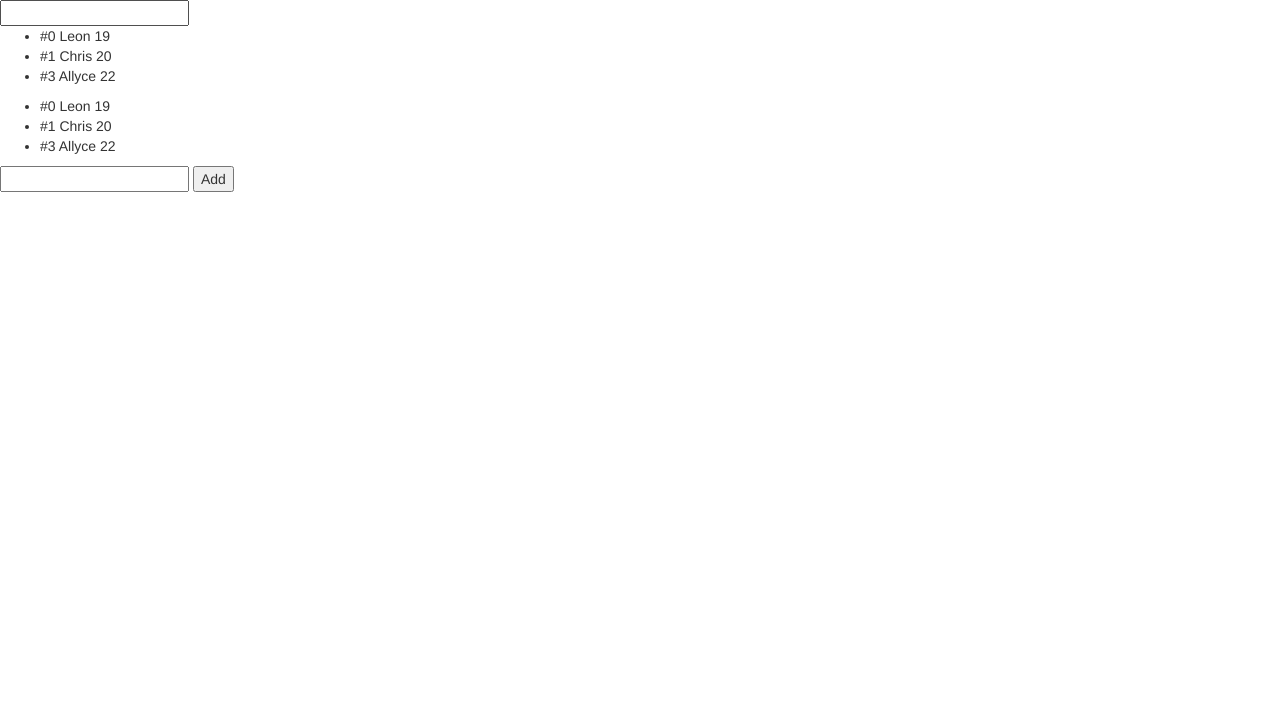
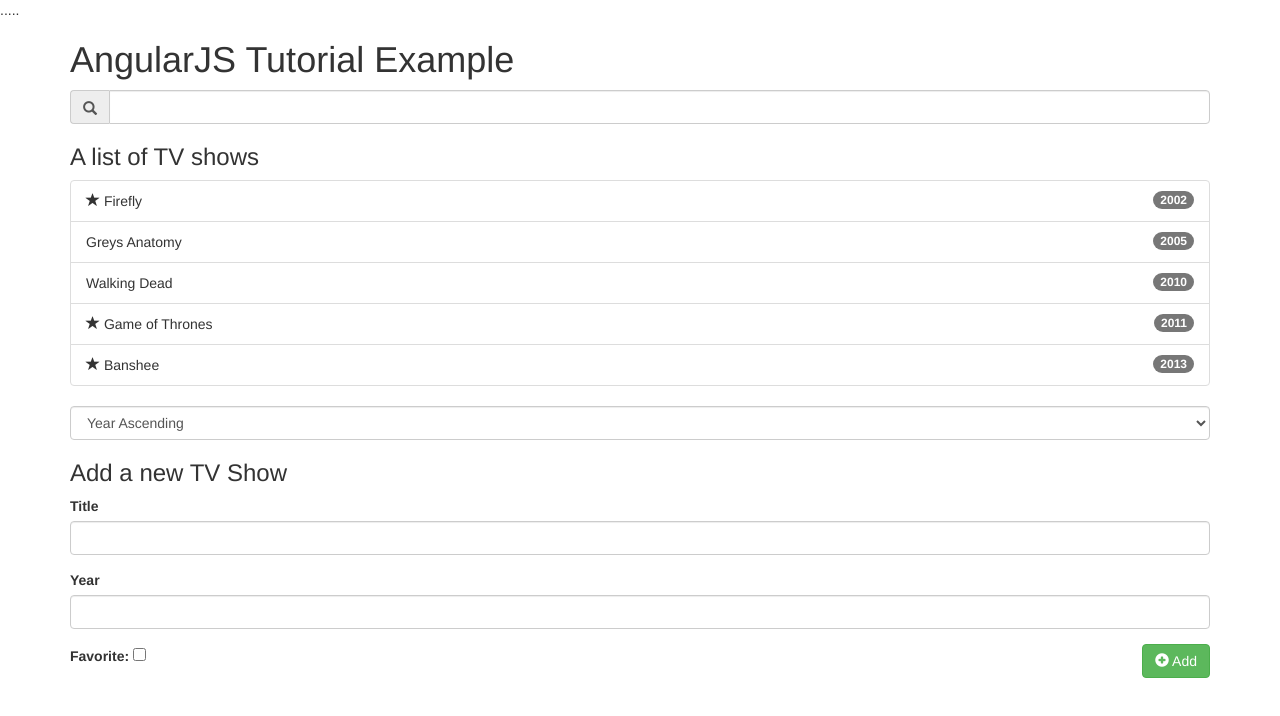
Before and after one commit to jgburton/AngularJS-Tutorial, a plain HTML site: page index.html in a window 1280 px wide. Drawn offline with nearby package versions, Linux system fonts and the light colour scheme.

Commit message:
modifying code - few issues

```diff
--- a/app.js
+++ b/app.js
@@ -1 +1 @@
-var app = angular.module('MyTutorialApp', []);
+angular.module('app', []);
--- a/index.html
+++ b/index.html
@@ -1,22 +1,102 @@
+<!-- <!DOCTYPE html>
+<html>
+<head lang="en">
+    <meta charset="UTF-8">
+    <title>AngularJS Tutorial</title>
+    <link rel="stylesheet" href="https://maxcdn.bootstrapcdn.com/bootstrap/3.3.1/css/bootstrap.min.css">
+    <script src="https://ajax.googleapis.com/ajax/libs/angularjs/1.3.4/angular.min.js"></script>
+    <script src="app.js"></script>
+    <script src="main.ctrl.js"></script>
+</head>
+<body ng-app="app" ng-controller="MainController as main">
+<div class="container">
+    <h1>{{main.title}}</h1>
+    <div class="input-group">
+        <span class="input-group-addon">
+            <span class="glyphicon glyphicon-search"></span>
+        </span>
+        <input type="text" class="form-control" ng-model="main.searchInput">
+    </div>
+    <h3>A list of Artists</h3>
+    <ul class="list-group">
+        <li class="list-group-item" ng-repeat="show in main.artists | filter:main.searchInput | orderBy:main.order.key:main.order.reverse"><span class="glyphicon glyphicon-star" ng-if="artist.favorite"></span> {{artist.name}} <span class="badge">{{artist.genre}}</span></li>
+    </ul>
+    <select class="form-control pull-right" ng-model="main.order" ng-options="order as order.artist for order in main.orders"></select>
+    <div class="clearfix"></div>
+    <h3>Add a new Artist</h3>
+    <form name="main.addForm" class="form" ng-submit="main.addArtist()">
+        <div class="form-group">
+            <label>Title</label>
+            <input type="text" class="form-control" ng-model="main.new.artist" required />
+        </div>
+        <div class="form-group">
+            <label>Genre</label>
+            <input type="text" class="form-control" ng-model="main.new.genre" required />
+        </div>
+        <div class="row">
+            <div class="col-xs-6">
+                <label>Favourite: <input type="checkbox" ng-model="main.new.favourite" /></label>
+            </div>
+            <div class="col-xs-6">
+                <button class="btn btn-success pull-right"><span class="glyphicon glyphicon-plus-sign"></span> Add</button>
+            </div>
+        </div>
+
+    </form>
+</div>
+</body>
+</html> -->
+
+
+
+
+.....
+
 <!DOCTYPE html>
-<head>
-  <title>Learning AngularJS</title>
-  <script src="https://ajax.googleapis.com/ajax/libs/angularjs/1.0.7/angular.min.js" type="text/javascript"></script>
-  <link rel="stylesheet" href="https://maxcdn.bootstrapcdn.com/bootstrap/3.3.1/css/bootstrap.min.css">
-  <script src="app.js" type="text/javascript"></script>
-  <script src="maincontroller.js" type="text/javascript"></script>
+<html>
+<head lang="en">
+    <meta charset="UTF-8">
+    <title>AngularJS Tutorial</title>
+    <link rel="stylesheet" href="https://maxcdn.bootstrapcdn.com/bootstrap/3.3.1/css/bootstrap.min.css">
+    <script src="https://ajax.googleapis.com/ajax/libs/angularjs/1.3.4/angular.min.js"></script>
+    <script src="app.js"></script>
+    <script src="main.ctrl.js"></script>
 </head>
-<body>
-  <div id='content' ng-app='MyTutorialApp' ng-controller='MainController'>
-    <input type='text' ng-model='searchText' />
-    <ul>
-      <li ng-repeat='person in people | filter:searchText' ng-show='person.live == true'>#{{person.id}} {{person.name}} {{person.age}}</li>
+<body ng-app="app" ng-controller="MainController as main">
+<div class="container">
+    <h1>{{main.title}}</h1>
+    <div class="input-group">
+        <span class="input-group-addon">
+            <span class="glyphicon glyphicon-search"></span>
+        </span>
+        <input type="text" class="form-control" ng-model="main.searchInput">
+    </div>
+    <h3>A list of TV shows</h3>
+    <ul class="list-group">
+        <li class="list-group-item" ng-repeat="show in main.shows | filter:main.searchInput | orderBy:main.order.key:main.order.reverse"><span class="glyphicon glyphicon-star" ng-if="show.favorite"></span> {{show.title}} <span class="badge">{{show.year}}</span></li>
     </ul>
-    <ul>
-      <li ng-repeat='person in people | filter:searchText' ng-hide='person.live == false'>#{{person.id}} {{person.name}} {{person.age}}</li>
-    </ul>
-    <input type='text' ng-model='newPerson' />
-   <button ng-click='addNew()'>Add</button>
-  </div>
+    <select class="form-control pull-right" ng-model="main.order" ng-options="order as order.title for order in main.orders"></select>
+    <div class="clearfix"></div>
+    <h3>Add a new TV Show</h3>
+    <form name="main.addForm" class="form" ng-submit="main.addShow()">
+        <div class="form-group">
+            <label>Title</label>
+            <input type="text" class="form-control" ng-model="main.new.title" required />
+        </div>
+        <div class="form-group">
+            <label>Year</label>
+            <input type="number" min="1900" max="2030" class="form-control" ng-model="main.new.year" required />
+        </div>
+        <div class="row">
+            <div class="col-xs-6">
+                <label>Favorite: <input type="checkbox" ng-model="main.new.favorite" /></label>
+            </div>
+            <div class="col-xs-6">
+                <button class="btn btn-success pull-right"><span class="glyphicon glyphicon-plus-sign"></span> Add</button>
+            </div>
+        </div>
+
+    </form>
+</div>
 </body>
 </html>
--- /dev/null
+++ b/main.ctrl.js
@@ -0,0 +1,119 @@
+// angular.module('app').controller("MainController", function(){
+//   var vm = this;
+//   vm.title = 'AngularJS Tutorial Example';
+//   vm.searchInput = '';
+//   vm.artists = [
+//     {
+//       name: 'Miles Davis',
+//       genre: 'Jazz',
+//       favourite: true
+//     },
+//     {
+//       name: 'Tom Misch',
+//       genre: 'New jazz',
+//       favourite: true
+//     },
+//     {
+//       name: 'J Dilla',
+//       genre: 'Hip Hop',
+//       favourite: false
+//     },
+//     {
+//       name: 'Chet Faker',
+//       genre: 'Hip Hop',
+//       favourite: true
+//     },
+//     {
+//       title: 'Snarky Puppy',
+//       genre: 'Jazz/Neo Soul',
+//       favourite:
+//     }
+//   ];
+//
+//   vm.orders = [
+//     {
+//       id: 1,
+//       artist: 'Name Ascending',
+//       key: 'name',
+//       reverse: false
+//     },
+//     {
+//       id: 2,
+//       artist: 'Name Descending',
+//       key: 'name',
+//       reverse: true
+//     }
+//   ];
+//   vm.order = vm.orders[0];
+//   vm.new = {};
+//   vm.addArtist = function() {
+//     vm.artists.push(vm.new);
+//     vm.new = {};
+//   };
+// });
+
+
+angular.module('app').controller("MainController", function(){
+    var vm = this;
+    vm.title = 'AngularJS Tutorial Example';
+    vm.searchInput = '';
+    vm.shows = [
+        {
+            title: 'Game of Thrones',
+            year: 2011,
+            favorite: true
+        },
+        {
+            title: 'Walking Dead',
+            year: 2010,
+            favorite: false
+        },
+        {
+            title: 'Firefly',
+            year: 2002,
+            favorite: true
+        },
+        {
+            title: 'Banshee',
+            year: 2013,
+            favorite: true
+        },
+        {
+            title: 'Greys Anatomy',
+            year: 2005,
+            favorite: false
+        }
+    ];
+    vm.orders = [
+        {
+            id: 1,
+            title: 'Year Ascending',
+            key: 'year',
+            reverse: false
+        },
+        {
+            id: 2,
+            title: 'Year Descending',
+            key: 'year',
+            reverse: true
+        },
+        {
+            id: 3,
+            title: 'Title Ascending',
+            key: 'title',
+            reverse: false
+        },
+        {
+            id: 4,
+            title: 'Title Descending',
+            key: 'title',
+            reverse: true
+        }
+    ];
+    vm.order = vm.orders[0];
+    vm.new = {};
+    vm.addShow = function() {
+        vm.shows.push(vm.new);
+        vm.new = {};
+    };
+});
--- a/maincontroller.js
+++ /dev/null
@@ -1,13 +0,0 @@
-app.controller("MainController", function($scope){
-  $scope.people = [
-    { id: 0, name: 'Leon', age: 19, music: [ 'Rock', 'Metal', 'Dubstep', 'Electro' ], live: true },
-    { id: 1, name: 'Chris', age: 20, music: [ 'Indie', 'Drumstep', 'Dubstep', 'Electro' ], live: true },
-    { id: 2, name: 'Harry', age: 21, music: [ 'Rock', 'Metal', 'Thrash Metal', 'Heavy Metal' ], live: false },
-    { id: 3, name: 'Allyce', age: 22, music: [ 'Pop', 'RnB', 'Hip Hop' ], live: true } ];
-  $scope.newPerson = null;
-  $scope.addNew = function() {
-    if ($scope.newPerson != null && $scope.newPerson != "") {
-      $scope.people.push({ id: $scope.people.length, name: $scope.newPerson, live: true, music: [] });
-    }
-  }
-});
```
